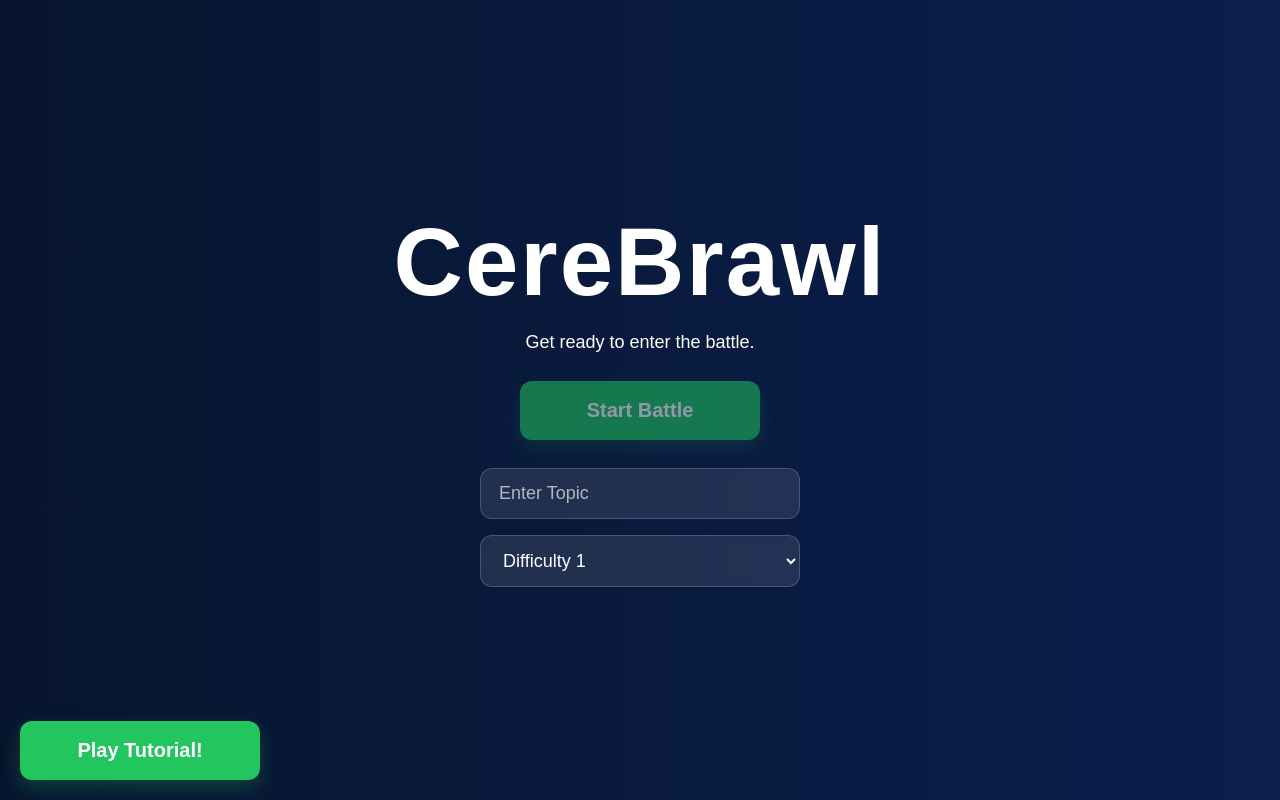
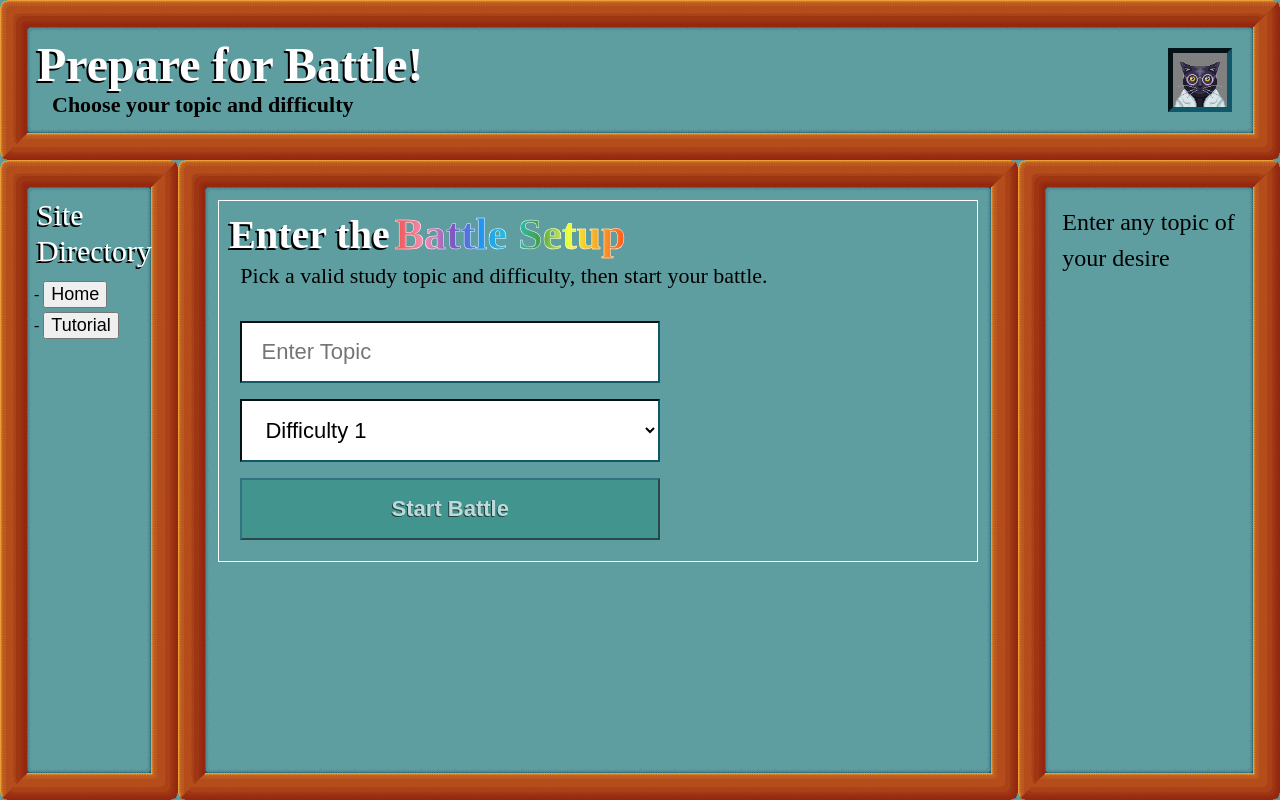
Before and after one commit to edeeeen/CereBrawl, a React (Vite) app in the folder frontend/cerebrawl-frontend/: page / in a window 1280 px wide. Both pictures are taken after a click on the button "Play!". Built offline with nearby package versions, Linux system fonts and the light colour scheme.

Commit message:
Matched main menu and prebattle UI styles

```diff
--- a/frontend/cerebrawl-frontend/src/App.jsx
+++ b/frontend/cerebrawl-frontend/src/App.jsx
@@ -4,6 +4,9 @@ import BattleScreen from "./battle_components/BattleScreen.jsx";
 import HomeContent from "./menu_components/homeContent.jsx";
 import AccountContent from "./menu_components/accountContent.jsx";
 import TutorialScreen from "./tutorial_components/TutorialScreen.jsx";
+import Image from "./Images/elgato.png";
+import "../styleSheets/mainMenu.css";
+import "./index.css";
 
 function PreBattle() {
   const navigate = useNavigate();
@@ -48,36 +51,156 @@ function PreBattle() {
 
   const handleTut = () => {
     navigate("/tutorial");
-  }
+  };
 
   return (
-    <div className="home-container">
-      <div style={{position:"fixed", left:"20px", bottom:"20px", display:"flex"}}>
+    <div>
+      {/* Header */}
+      <div
+        className="pageHead"
+        id="picBorder"
+        style={{ display: "flex", justifyContent: "space-between" }}
+      >
+        <div
+          style={{
+            width: "fit-content",
+            height: "fit-content",
+            display: "flex",
+            justifyContent: "center",
+            flexDirection: "column",
+          }}
+        >
+          <h1
+            className="normalTB"
+            style={{
+              fontSize: "48px",
+              marginBottom: "0px",
+              padding: "0px",
+              width: "fit-content",
+              height: "fit-content",
+            }}
+          >
+            Prepare for Battle!
+          </h1>
+
+          <h4
+            style={{
+              paddingLeft: "20px",
+              paddingRight: "20px",
+              paddingBottom: "20px",
+              paddingTop: "0px",
+              margin: "0px",
+              color: "black",
+              textShadow: "none",
+              fontSize: "22px",
+            }}
+          >
+            Choose your topic and difficulty
+          </h4>
+        </div>
+
+        <img
+          src={Image}
+          alt="CereBrawl mascot"
+          style={{
+            margin: "1rem",
+            border: "5px inset #11576a",
+            background: "grey",
+          }}
+        />
+      </div>
+
+      {/* Main body */}
+      <div className="BodyBox">
+        {/* Left panel */}
+        <div className="SidePanel" id="picBorder">
+          <div>
+            <p
+              className="normalTB"
+              style={{
+                fontSize: "30px",
+                lineHeight: "1.2",
+                marginBottom: "10px",
+              }}
+            >
+              Site Directory
+            </p>
+
+            <div
+              style={{
+                display: "flex",
+                flexDirection: "column",
+                justifyContent: "space-evenly",
+              }}
+            >
+              <div style={{ margin: "2px" }}>
+                -{" "}
                 <button
-          className="start-button"
+                  onClick={() => navigate("/")}
+                  style={{ width: "fit-content", fontSize: "18px" }}
+                >
+                  Home
+                </button>
+              </div>
+
+              <div style={{ margin: "2px" }}>
+                -{" "}
+                <button
                   onClick={handleTut}
+                  style={{ width: "fit-content", fontSize: "18px" }}
                 >
-          Play Tutorial!
+                  Tutorial
                 </button>
+              </div>
+            </div>
+          </div>
+        </div>
 
+        {/* Middle panel */}
+        <div className="MiddlePanel" id="picBorder">
+          <div className="MidInfo">
+            <div
+              style={{
+                display: "flex",
+                flexDirection: "row",
+                alignItems: "center",
+              }}
+            >
+              <h2
+                className="normalTB"
+                style={{ fontSize: "40px" }}
+              >
+                Enter the
+              </h2>
+
+              <h1
+                style={{
+                  margin: "0",
+                  fontSize: "44px",
+                }}
+                id="rainbow"
+              >
+                Battle Setup
+              </h1>
             </div>
-      <h1 className="title">CereBrawl</h1>
-      <p className="subtitle">Get ready to enter the battle.</p>
 
-      <button
-        className="start-button"
-        onClick={handleStartBattle}
-        disabled={!topic.trim()}
+            <p
+              style={{
+                marginTop: "0",
+                marginLeft: "1rem",
+                marginRight: "1rem",
+                color: "black",
+                textShadow: "none",
+                fontSize: "22px",
+              }}
             >
-        Start Battle
-      </button>
+              Pick a valid study topic and difficulty, then start your battle.
+            </p>
 
-
-
-      <div className="dropdown-group">
+            <div className="prebattle-form">
               <input
                 type="text"
-          className="topic-dropdown"
+                className="prebattle-input"
                 placeholder="Enter Topic"
                 value={topic}
                 onChange={(e) => {
@@ -87,7 +210,7 @@ function PreBattle() {
               />
 
               <select
-          className="difficulty-dropdown"
+                className="prebattle-input"
                 value={difficulty}
                 onChange={(e) => setDifficulty(e.target.value)}
               >
@@ -97,7 +220,36 @@ function PreBattle() {
                 <option value="4">Difficulty 4</option>
               </select>
 
-        {topicError && <p className="topic-error-text">{topicError}</p>}
+              <button
+                className="battle-button"
+                onClick={handleStartBattle}
+                disabled={!topic.trim()}
+              >
+                Start Battle
+              </button>
+
+              {topicError && (
+                <p className="topic-error-text">
+                  {topicError}
+                </p>
+              )}
+            </div>
+          </div>
+        </div>
+
+        {/* Right panel */}
+        <div className="SidePanel" id="picBorder">
+          <p
+            style={{
+              margin: "12px",
+              color: "black",
+              fontSize: "24px",
+              lineHeight: "1.5",
+            }}
+          >
+            Enter any topic of your desire
+          </p>
+        </div>
       </div>
     </div>
   );
--- a/frontend/cerebrawl-frontend/src/index.css
+++ b/frontend/cerebrawl-frontend/src/index.css
@@ -7,126 +7,64 @@ body,
   min-height: 100%;
 }
 
-.home-container {
-  min-height: 100vh;
+.prebattle-form {
   display: flex;
   flex-direction: column;
-  justify-content: center;
-  align-items: center;
-  background: linear-gradient(to right, #07152f, #0b1f4d);
-  text-align: center;
+  gap: 1rem;
+  max-width: 420px;
+  margin: 2rem 1rem 1rem 1rem;
 }
 
-.title {
-  margin: 0;
-  font-size: 96px;
-  font-weight: 800;
-  color: white;
-  line-height: 1;
+.prebattle-input {
+  width: 100%;
+  padding: 1rem 1.2rem;
+  font-size: 22px;
+  border: 2px inset #11576a;
+  background-color: white;
+  color: black;
+  outline: none;
+  box-sizing: border-box;
 }
 
-.subtitle {
-  margin-top: 22px;
-  margin-bottom: 28px;
-  font-size: 18px;
-  color: white;
+.prebattle-input:focus {
+  outline: 2px solid #2f8f83;
+  outline-offset: 1px;
 }
 
-/* Start Battle Button */
-.start-button {
-  background: #22c55e;
+.battle-button {
+  width: 100%;
+  padding: 1rem 1.2rem;
+  font-size: 22px;
+  font-weight: bold;
+  border: 2px outset #11576a;
+  background-color: #2f8f83;
   color: white;
-  border: none;
-  border-radius: 12px;
-  padding: 18px 48px;
-  min-width: 240px;
-  font-size: 20px;
-  font-weight: 700;
   cursor: pointer;
-  transition: transform 0.15s ease, box-shadow 0.15s ease, opacity 0.15s ease;
-  box-shadow: 0 8px 20px rgba(34, 197, 94, 0.25);
+  text-shadow: -1px 1px black;
+  transition: background-color 0.2s ease;
 }
 
-.start-button:hover:not(:disabled) {
-  transform: translateY(-1px);
-  opacity: 0.97;
+.battle-button:hover:not(:disabled) {
+  background-color: #256f66;
 }
 
-.start-button:disabled {
-  opacity: 0.55;
+.battle-button:disabled {
+  opacity: 0.6;
   cursor: not-allowed;
 }
 
-/* Topic Input Section */
-.dropdown-group {
-  margin-top: 28px;
-  display: flex;
-  flex-direction: column;
-  align-items: center;
+.topic-error-text {
+  margin-top: 0.25rem;
+  color: #dc2626;
+  font-size: 20px;
+  font-weight: 700;
+  text-align: left;
+  text-shadow: none;
 }
 
-.topic-dropdown {
-  width: 320px;
-  padding: 14px 18px;
-  border-radius: 12px;
-  border: 1px solid rgba(255, 255, 255, 0.18);
-  background: rgba(255, 255, 255, 0.1);
-  color: white;
-  font-size: 18px;
-  font-weight: 500;
-  outline: none;
-  backdrop-filter: blur(4px);
-  transition: border 0.15s ease, box-shadow 0.15s ease, background 0.15s ease;
+.side-text {
+  margin: 0.5rem;
+  color: black;
+  text-shadow: none;
+  font-size: 22px;
 }
-
-.topic-dropdown::placeholder {
-  color: rgba(255, 255, 255, 0.65);
-}
-
-.topic-dropdown:hover {
-  background: rgba(255, 255, 255, 0.14);
-}
-
-.topic-dropdown:focus {
-  border: 1px solid #22c55e;
-  box-shadow: 0 0 0 3px rgba(34, 197, 94, 0.22);
-}
-
-/* Error text under input */
-.topic-error-text {
-  margin-top: 12px;
-  color: #ef4444;
-  font-size: 16px;
-  font-weight: 600;
-  text-align: center;
-}
-
-.difficulty-dropdown {
-  width: 320px;
-  margin-top: 16px;
-  padding: 14px 18px;
-  border-radius: 12px;
-  border: 1px solid rgba(255, 255, 255, 0.18);
-  background: rgba(255, 255, 255, 0.1);
-  color: white;
-  font-size: 18px;
-  font-weight: 500;
-  outline: none;
-  cursor: pointer;
-  backdrop-filter: blur(4px);
-  transition: border 0.15s ease, box-shadow 0.15s ease, background 0.15s ease;
-}
-
-.difficulty-dropdown:hover {
-  background: rgba(255, 255, 255, 0.14);
-}
-
-.difficulty-dropdown:focus {
-  border: 1px solid #22c55e;
-  box-shadow: 0 0 0 3px rgba(34, 197, 94, 0.22);
-}
-
-.difficulty-dropdown option {
-  color: black;
-  background: white;
-}
--- a/frontend/cerebrawl-frontend/src/menu_components/homeContent.jsx
+++ b/frontend/cerebrawl-frontend/src/menu_components/homeContent.jsx
@@ -1,63 +1,171 @@
-import "../../styleSheets/mainMenu.css"
-import { BrowserRouter, Routes, Route, useNavigate } from "react-router-dom";
-import Image from "../Images/elgato.png"
-
+import "../../styleSheets/mainMenu.css";
+import { useNavigate } from "react-router-dom";
+import Image from "../Images/elgato.png";
 
 export default function HomeContent() {
-
   const navigate = useNavigate();
-
 
   return (
     <div>
-            {/* Page Header. Should be same on most pages except for probably the battle screen. */}
-            <div className="pageHead" id="picBorder" style={{display:"flex", justifyContent:"space-between"}}>
-                <div style={{width:"fit_content", height:"fit_content", display:"flex", justifyContent:"center", flexDirection:"column"}}>
-                    <h1 className="normalTB" style={{margin_bottom:"0px", padding:"0px", width:"fit_content", height:"fit_content"}}>Welcome to CereBrawl!</h1>
-                    <h4 style={{paddingLeft:"20px", paddingRight:"20px", paddingBottom:"20px", paddingTop:"0px", margin:"0px"}}>The Battle Style Study Guide</h4>
+      {/* Header */}
+      <div
+        className="pageHead"
+        id="picBorder"
+        style={{ display: "flex", justifyContent: "space-between" }}
+      >
+        <div
+          style={{
+            width: "fit-content",
+            height: "fit-content",
+            display: "flex",
+            justifyContent: "center",
+            flexDirection: "column",
+          }}
+        >
+          <h1
+            className="normalTB"
+            style={{
+              fontSize: "48px",
+              marginBottom: "0px",
+              padding: "0px",
+              width: "fit-content",
+              height: "fit-content",
+            }}
+          >
+            Welcome to CereBrawl!
+          </h1>
 
+          <h4
+            style={{
+              paddingLeft: "20px",
+              paddingRight: "20px",
+              paddingBottom: "20px",
+              paddingTop: "0px",
+              margin: "0px",
+              fontSize: "22px",
+            }}
+          >
+            The Battle Style Study Guide
+          </h4>
         </div>
+
         <img
           src={Image}
-                    style={{margin:"1rem", border:"5px inset #11576a", background:"grey"}}
+          style={{
+            margin: "1rem",
+            border: "5px inset #11576a",
+            background: "grey",
+          }}
         />
       </div>
+
       <div className="BodyBox">
+        {/* Left panel */}
         <div className="SidePanel" id="picBorder">
           <div>
-                        <p className="normalTB">Site Directory</p>
+            <p
+              className="normalTB"
+              style={{
+                fontSize: "30px",
+                lineHeight: "1.2",
+                marginBottom: "10px",
+              }}
+            >
+              Site Directory
+            </p>
 
-                        <div style={{display:"flex", flexDirection:"column", justifyContent:"space-evenly"}}>
-                            <div style={{margin:"2px"}}>
-                                - <button onClick={() => navigate("/")} style={{width:"fit-content"}}>Home</button>
+            <div
+              style={{
+                display: "flex",
+                flexDirection: "column",
+                justifyContent: "space-evenly",
+              }}
+            >
+              <div style={{ margin: "2px" }}>
+                -{" "}
+                <button
+                  onClick={() => navigate("/")}
+                  style={{ width: "fit-content", fontSize: "18px" }}
+                >
+                  Home
+                </button>
               </div>
-                            <div style={{margin:"2px"}}>
-                                - <button onClick={() => navigate("/prebattle")}  style={{width:"fit-content"}}>Play!</button>
+
+              <div style={{ margin: "2px" }}>
+                -{" "}
+                <button
+                  onClick={() => navigate("/prebattle")}
+                  style={{ width: "fit-content", fontSize: "18px" }}
+                >
+                  Play!
+                </button>
               </div>
-                            <div style={{margin:"2px"}}>
-                                - <button onClick={() => navigate("/account")}  style={{width:"fit-content"}}>Account</button>
+
+              <div style={{ margin: "2px" }}>
+                -{" "}
+                <button
+                  onClick={() => navigate("/account")}
+                  style={{ width: "fit-content", fontSize: "18px" }}
+                >
+                  Account
+                </button>
               </div>
             </div>
           </div>
         </div>
-                <div className="MiddlePanel" id="picBorder" >
+
+        {/* Middle panel */}
+        <div className="MiddlePanel" id="picBorder">
           <div className="MidInfo">
-                        <div style={{display:"flex",flexDirection:"row"}}>
-                            <h2 className="normalTB">What is</h2><h1 style={{margin:"0"}} id="rainbow">CereBrawl?</h1>
+            <div style={{ display: "flex", flexDirection: "row" }}>
+              <h2
+                className="normalTB"
+                style={{ fontSize: "40px" }}
+              >
+                What is
+              </h2>
+
+              <h1
+                style={{
+                  margin: "0",
+                  fontSize: "44px",
+                }}
+                id="rainbow"
+              >
+                CereBrawl?
+              </h1>
             </div>
-                        <p style={{marginTop:"0",marginLeft:"1rem",marginRight:"1rem"}}>
-                            CereBrawl is your brand-new fun and interactive study tool! Based on the popular
-                            turn-based battle video-games you're used to, this tool is meant to elevate
-                            your learning experience by combining a specific amount of learning, challenge, and
-                            (most importantly) fun into a game that YOU can curate almost entirely yourself using
-                            just some of our guidelines!
+
+            <p
+              style={{
+                marginTop: "0",
+                marginLeft: "1rem",
+                marginRight: "1rem",
+                fontSize: "22px",
+              }}
+            >
+              CereBrawl is your brand-new fun and interactive study tool!
+              Based on the popular turn-based battle video-games you're used
+              to, this tool is meant to elevate your learning experience by
+              combining a specific amount of learning, challenge, and
+              (most importantly) fun into a game that YOU can curate almost
+              entirely yourself using just some of our guidelines!
             </p>
-
-
           </div>
         </div>
+
+        {/* Right panel */}
         <div className="SidePanel" id="picBorder">
-                    poop
+          <p
+            style={{
+              margin: "12px",
+              color: "black",
+              fontSize: "24px",
+              lineHeight: "1.5",
+            }}
+          >
+            Welcome to the battle academy
+          </p>
         </div>
       </div>
     </div>
--- a/frontend/cerebrawl-frontend/styleSheets/mainMenu.css
+++ b/frontend/cerebrawl-frontend/styleSheets/mainMenu.css
@@ -53,8 +53,8 @@
     margin: 5px;
     text-shadow: -2px 2px black;
     color: white;
+    font-size: 28px;
 }
-
 
 
 /*
```
Lines whose indentation alone changed are shown as unchanged.
